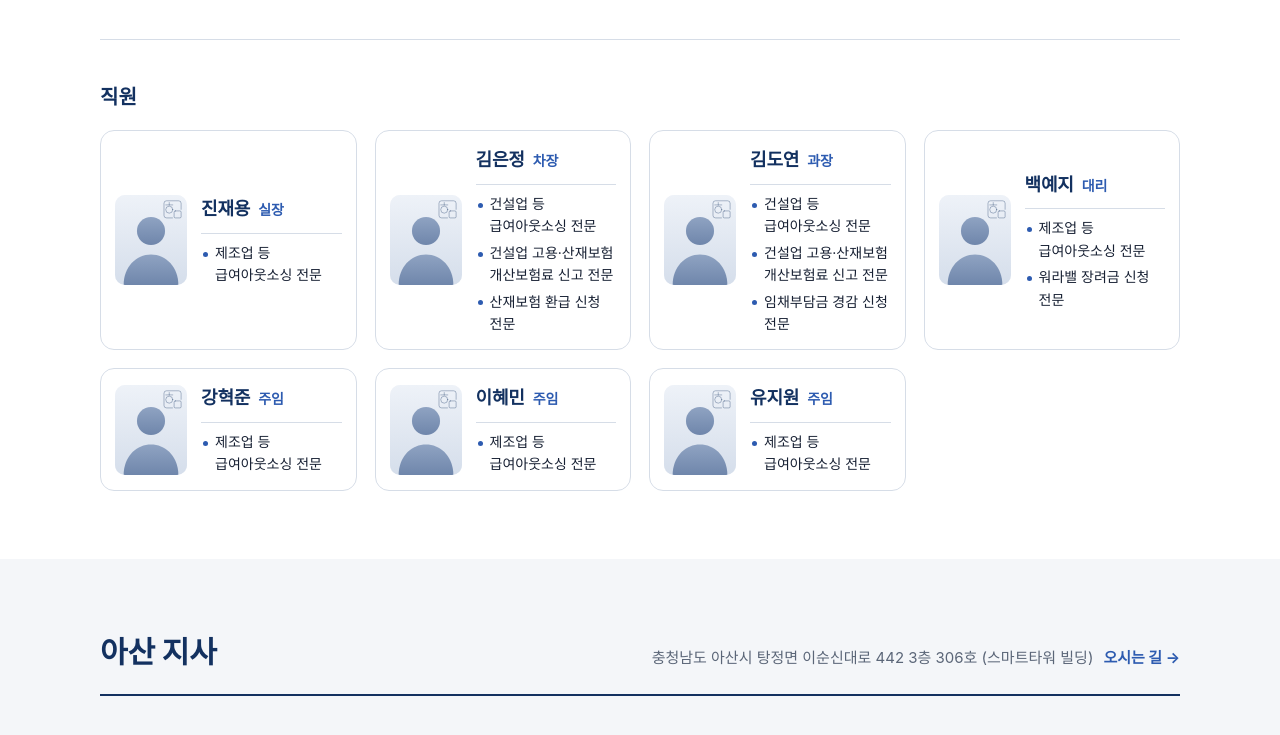
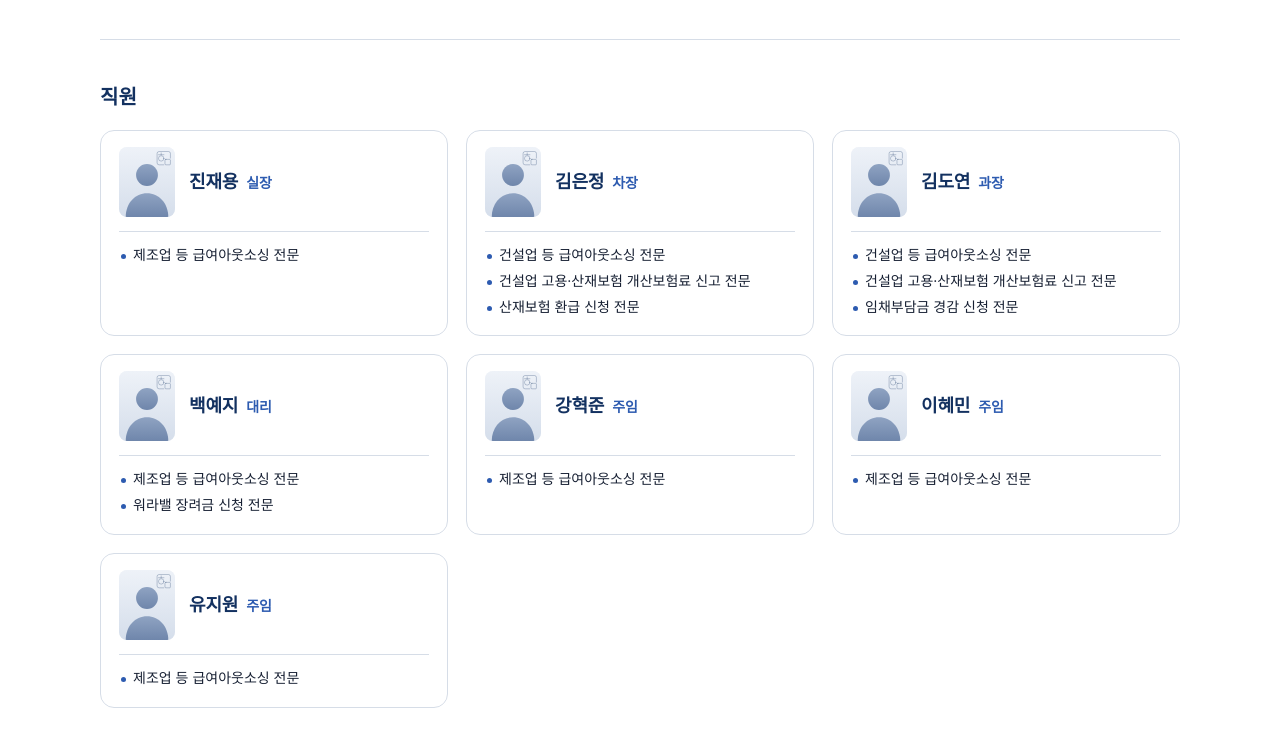
Before and after one commit to kseezn/kseezn.github.io, a Next.js app: page /members in a window 1280 px wide. Shown: the part 4208-4943 px from the top of the page. Built offline with nearby package versions, Linux system fonts and the light colour scheme; a web font is replaced by a local one.

Commit message:
직원 카드 이력 넓게, 직원 정보 수정

```diff
--- a/app/globals.css
+++ b/app/globals.css
@@ -3623,3 +3623,52 @@ html:has(.award-viewer[open]) {
     transform: none;
   }
 }
+
+/* ── 직원 카드: 이력이 길어도 보기 좋게 (사진·이름은 위, 이력은 아래 넓게) ── */
+.staff-cards {
+  grid-template-columns: repeat(3, minmax(0, 1fr)); /* PC에서는 한 줄에 3명 */
+}
+.staff-card {
+  display: grid;
+  grid-template-columns: 56px minmax(0, 1fr); /* 사진 폭 | 이름 */
+  grid-template-areas:
+    "photo name"
+    "careers careers";
+  align-content: start; /* 같은 줄 카드 높이는 맞추고, 내용은 위에서부터 */
+  align-items: center;
+  gap: 0 14px;
+  padding: 16px 18px 18px;
+}
+.staff-body {
+  display: contents; /* 이름과 이력을 카드 칸에 각각 배치 */
+}
+.staff-photo {
+  grid-area: photo;
+  width: 56px; /* 대체 이미지(사진) 크기. 높이는 4:5 비율로 자동 (70px) */
+  border-radius: 8px;
+}
+.staff-name {
+  grid-area: name;
+}
+.staff-careers {
+  grid-area: careers;
+  margin-top: 14px;
+  padding-top: 12px;
+}
+.staff-careers li {
+  font-size: 0.875rem;
+  line-height: 1.55;
+}
+@media (max-width: 860px) {
+  .staff-cards {
+    grid-template-columns: repeat(2, minmax(0, 1fr));
+  }
+}
+@media (max-width: 560px) {
+  .staff-cards {
+    grid-template-columns: minmax(0, 1fr);
+  }
+  .staff-card {
+    padding: 14px 16px 16px;
+  }
+}
```
